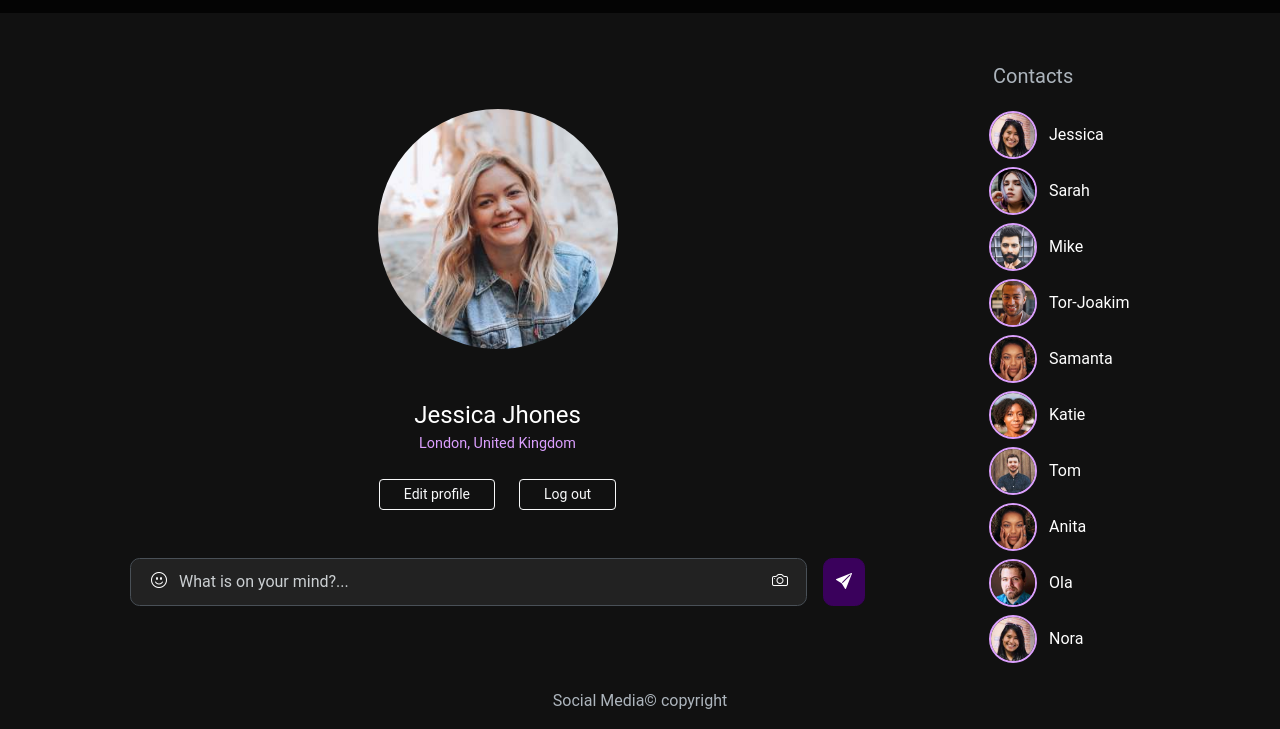
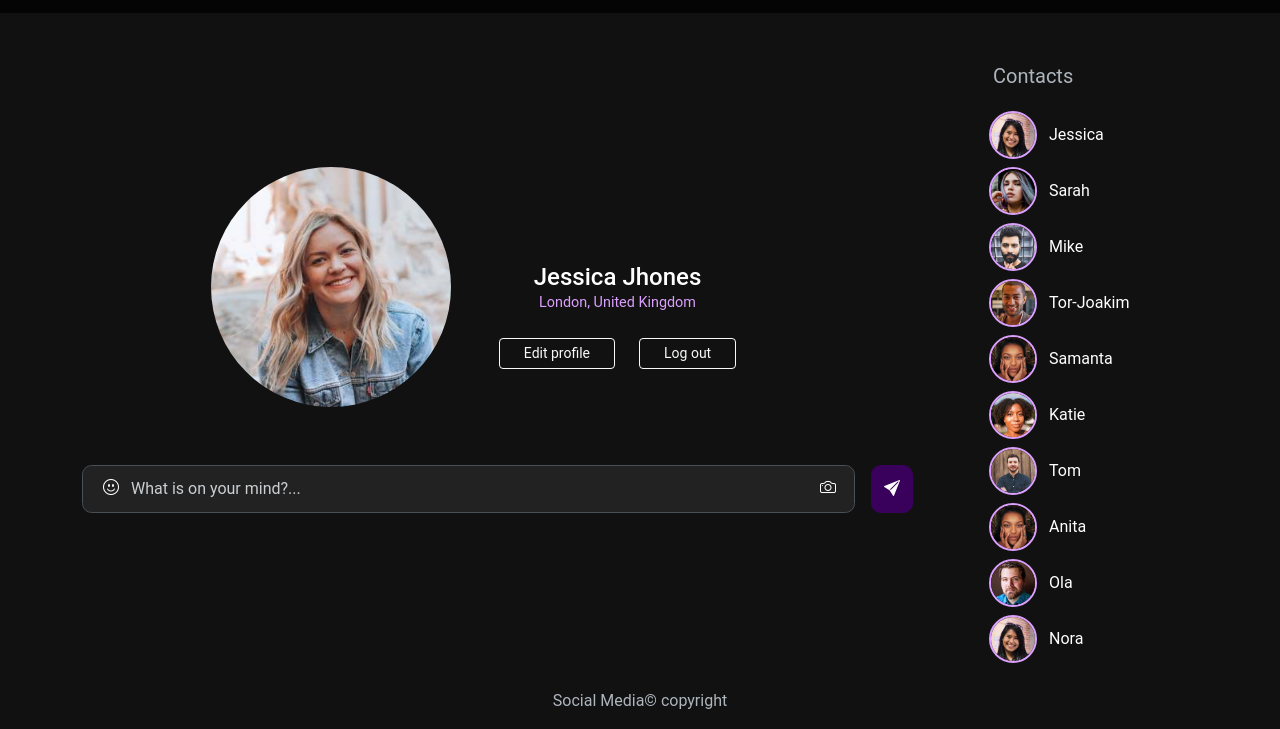
Before and after one commit to Edinanorge/Css_Frameworks_CA, a website: page profile.html in a window 1280 px wide. Shown: the part 71-800 px from the top of the page. Drawn offline with nearby package versions, Linux system fonts and the light colour scheme.

Commit message:
corrections after lighthouse test

```diff
--- a/profile.html
+++ b/profile.html
@@ -16,7 +16,7 @@
         <div class="container-fluid">
           <!-- logo -->
           <a title="Social Media home" class="navbar-brand text-white fs-6 d-flex align-items-center" href="/home.html"
-            ><img src="/src/images/logo.png" alt="social media logo" class="me-1" />Social Media</a
+            ><img src="/src/images/logo.png" alt="social media logo" class="me-1 img-fluid" />Social Media</a
           >
           <!-- nav links / position fixed on mobil - sticky on descktop-->
           <ul class="nav d-flex justify-content-evenly align-items-center sm-w-100 fixed-bottom sticky-md-top ms-lg-5">
@@ -69,12 +69,13 @@
     <main class="container profil">
       <div class="row">
         <!-- flex item 1 -->
-        <div class="col col-lg-9">
+        <div class="col col-lg-9 text-center align-self-center">
+          <div class="d-block d-md-flex justify-content-center mb-5">
             <!-- profil img, details -->
+            <img src="/src/images/sara.jpg" alt="Profil picture" class="rounded-circle profil-picture" />
             <div class="text-center mt-5 px-lg-5">
-            <img src="/src/images/sara.jpg" alt="Profil picture" class="rounded-circle profil-picture mt-lg-5" />
               <div class="py-5">
-              <p class="fs-4 text-white mb-0">Jessica Jhones</p>
+                <h1 class="fs-4 text-white mb-0">Jessica Jhones</h1>
                 <div class="col-12 w-100">
                   <p class="fs-7 mb-4 text-secondary">London, United Kingdom</p>
                   <div class="d-grid gap-2 d-sm-flex justify-content-sm-center">
@@ -83,6 +84,9 @@
                   </div>
                 </div>
               </div>
+            </div>
+          </div>
+
           <!-- add posts form  -->
           <form class="d-flex flex-row add-post">
             <button title="Add emoji" class="btn btn-emoji" type="button">
@@ -101,7 +105,6 @@
               <i class="bi bi-send-fill"></i>
             </button>
           </form>
-          </div>
         </div>
 
         <!-- flex item 2  -->
```
Also changed, not shown: home.html (+1 -1 lines). Lines whose indentation alone changed are shown as unchanged.
